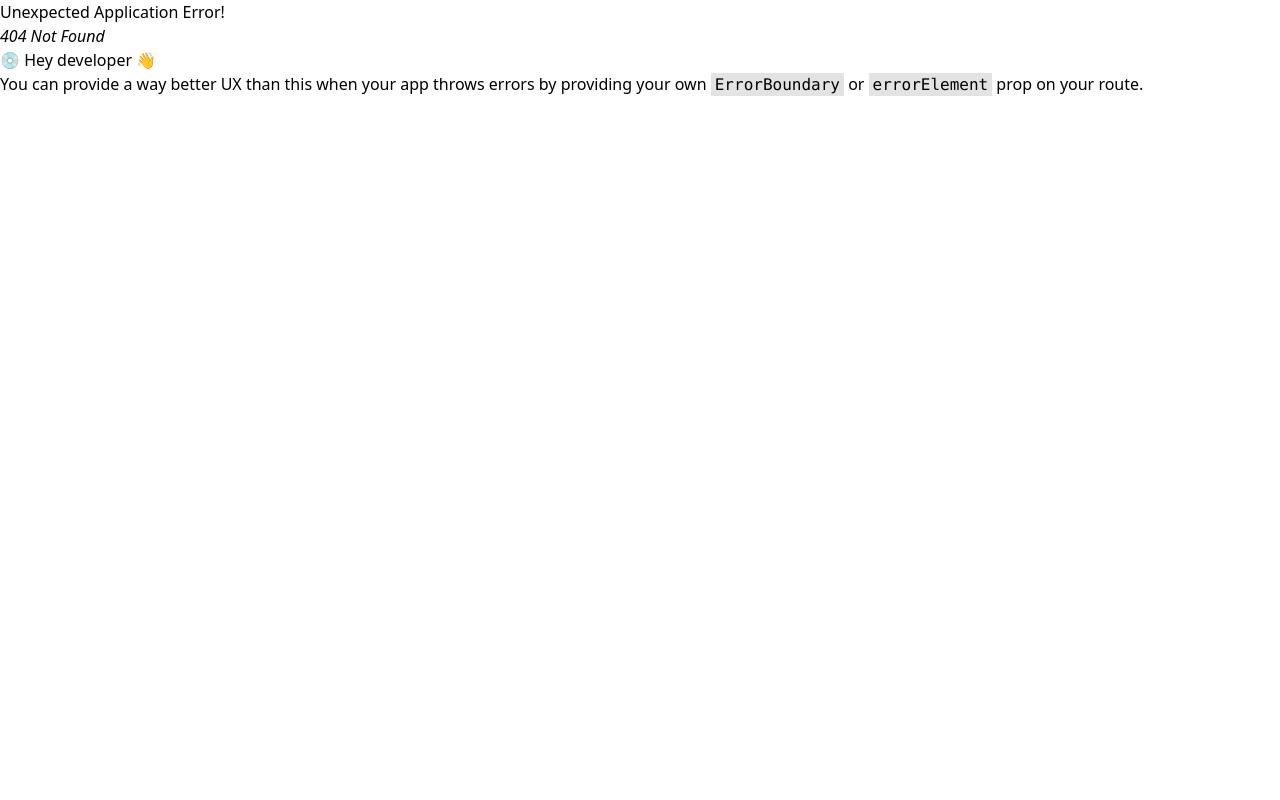
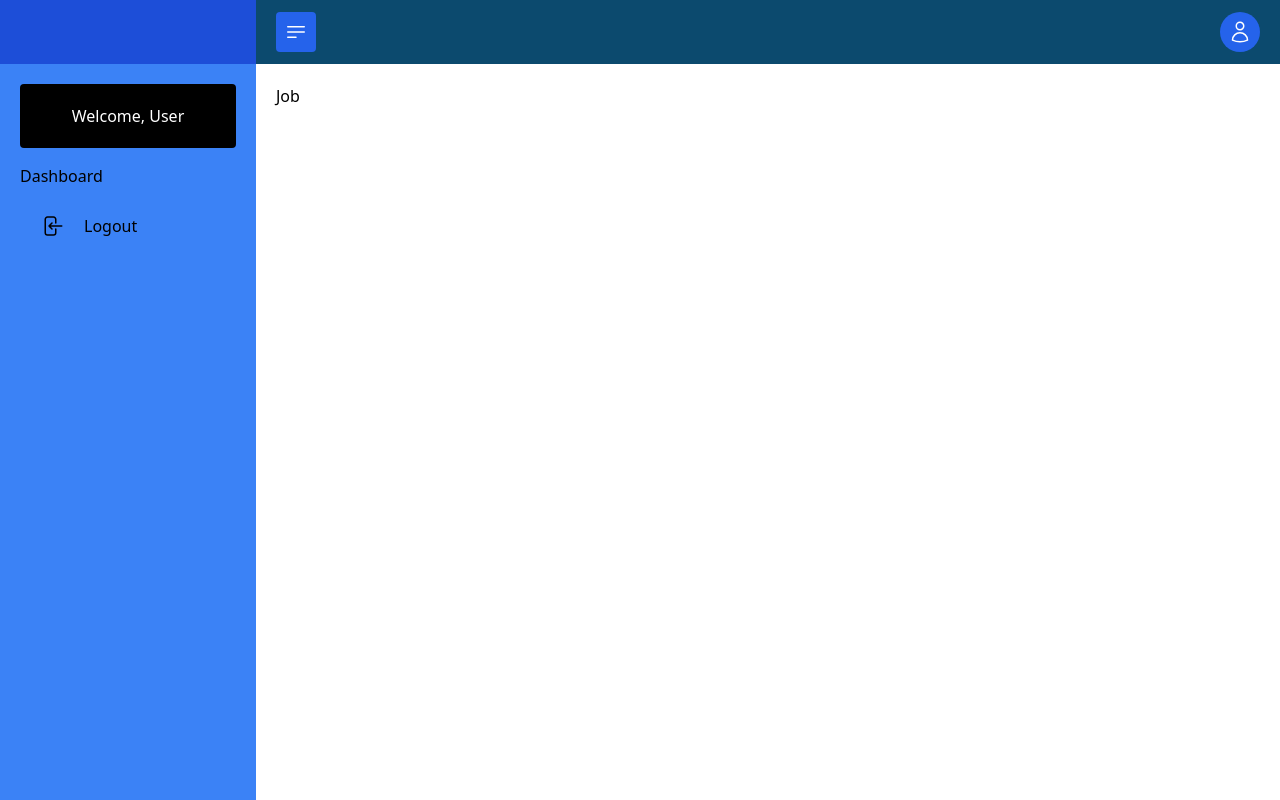
Before and after one commit to Mark-Garner/capstone-sweldo-app, a React (Create React App) app in the folder client/: page /admin/job in a window 1280 px wide. Before the commit this address had no page. Built offline with nearby package versions, Linux system fonts and the light colour scheme.

Commit message:
added job page

```diff
--- /dev/null
+++ b/client/src/pages/admin/job.jsx
@@ -0,0 +1,5 @@
+const Job = () => {
+  return <div>Job</div>
+}
+
+export default Job
```
Also changed, not shown: client/src/App.jsx (+6 -1 lines).
